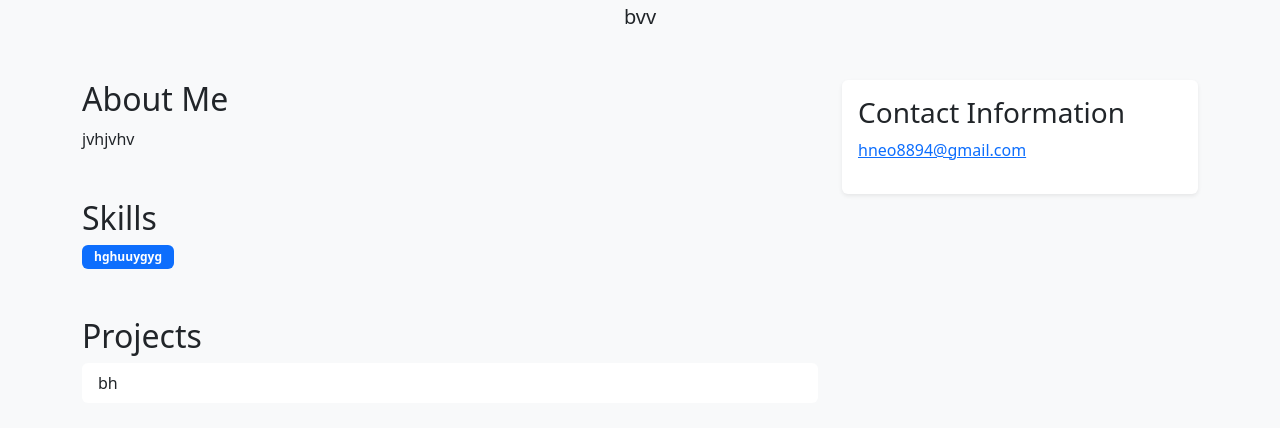
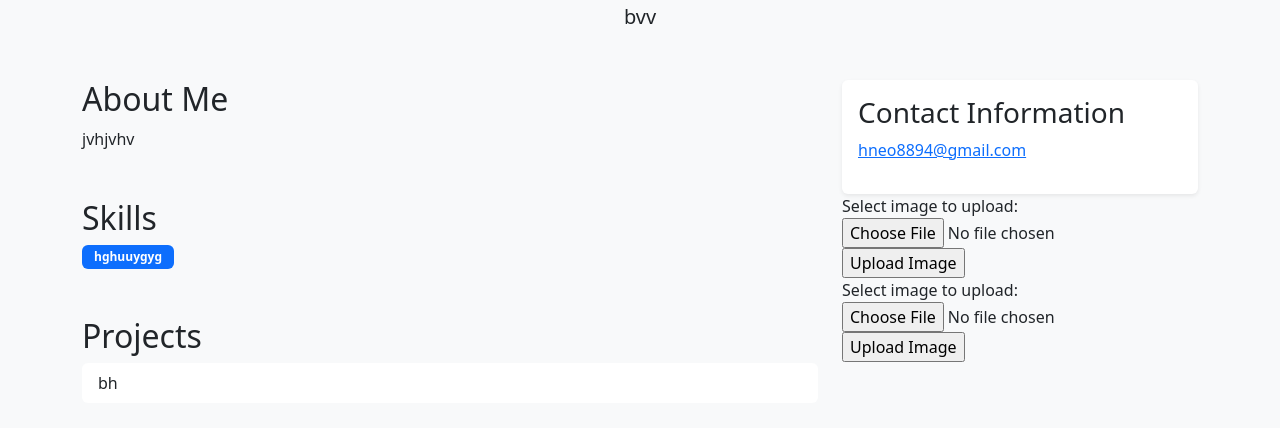
Before and after one commit to prince1184/portfolio-maker, a Flask app: page /portfolio in a window 1280 px wide. Shown: the part 161-589 px from the top of the page. Run offline with Flask 3, Linux system fonts and the light colour scheme.

Commit message:
Added image upload functionality

```diff
--- a/app.py
+++ b/app.py
@@ -1,4 +1,4 @@
-from flask import Flask, render_template, request, redirect, url_for
+from flask import Flask, render_template, request, redirect, url_for, jsonify
 import json
 import os
 
@@ -6,6 +6,13 @@ app = Flask(__name__)
 
 # Portfolio data storage
 PORTFOLIO_FILE = 'portfolio_data.json'
+
+# Directory to save uploaded images
+UPLOAD_FOLDER = 'uploads/'
+
+# Ensure the upload folder exists
+if not os.path.exists(UPLOAD_FOLDER):
+    os.makedirs(UPLOAD_FOLDER)
 
 def load_portfolio():
     if os.path.exists(PORTFOLIO_FILE):
@@ -46,5 +53,22 @@ def portfolio():
     portfolio = load_portfolio()
     return render_template('portfolio.html', portfolio=portfolio)
 
+@app.route('/upload_image', methods=['POST'])
+def upload_image():
+    if 'file' not in request.files:
+        return jsonify({'error': 'No file part'}), 400
+    file = request.files['file']
+    if file.filename == '':
+        return jsonify({'error': 'No selected file'}), 400
+    if file:
+        file_path = os.path.join(UPLOAD_FOLDER, file.filename)
+        file.save(file_path)
+        portfolio = load_portfolio()
+        if 'images' not in portfolio:
+            portfolio['images'] = []
+        portfolio['images'].append(file_path)
+        save_portfolio(portfolio)
+        return jsonify({'message': 'File uploaded successfully', 'file_path': file_path}), 200
+
 if __name__ == '__main__':
-    app.run(debug=True)
+    app.run(host='0.0.0.0', port=8000, debug=True)
--- a/templates/portfolio.html
+++ b/templates/portfolio.html
@@ -59,6 +59,18 @@
                     </ul>
                 </div>
             </div>
+
+            <form action="/upload_image" method="post" enctype="multipart/form-data">
+                <label for="file">Select image to upload:</label>
+                <input type="file" name="file" id="file" required>
+                <input type="submit" value="Upload Image">
+            </form>
+
+            <form action="/upload_image" method="post" enctype="multipart/form-data">
+                <label for="file">Select image to upload:</label>
+                <input type="file" name="file" id="file" required>
+                <input type="submit" value="Upload Image">
+            </form>
         </div>
     </div>
 {% else %}
```
